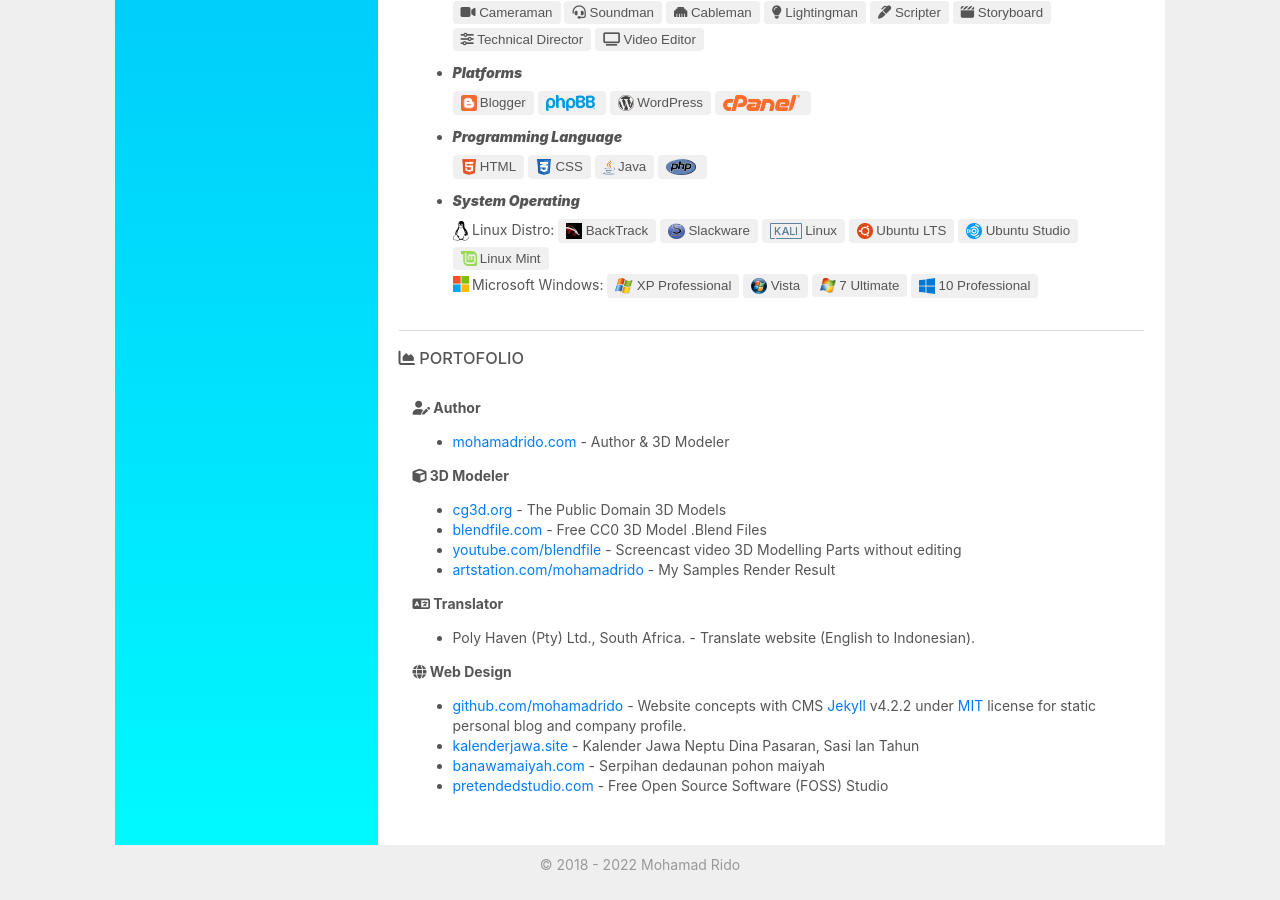
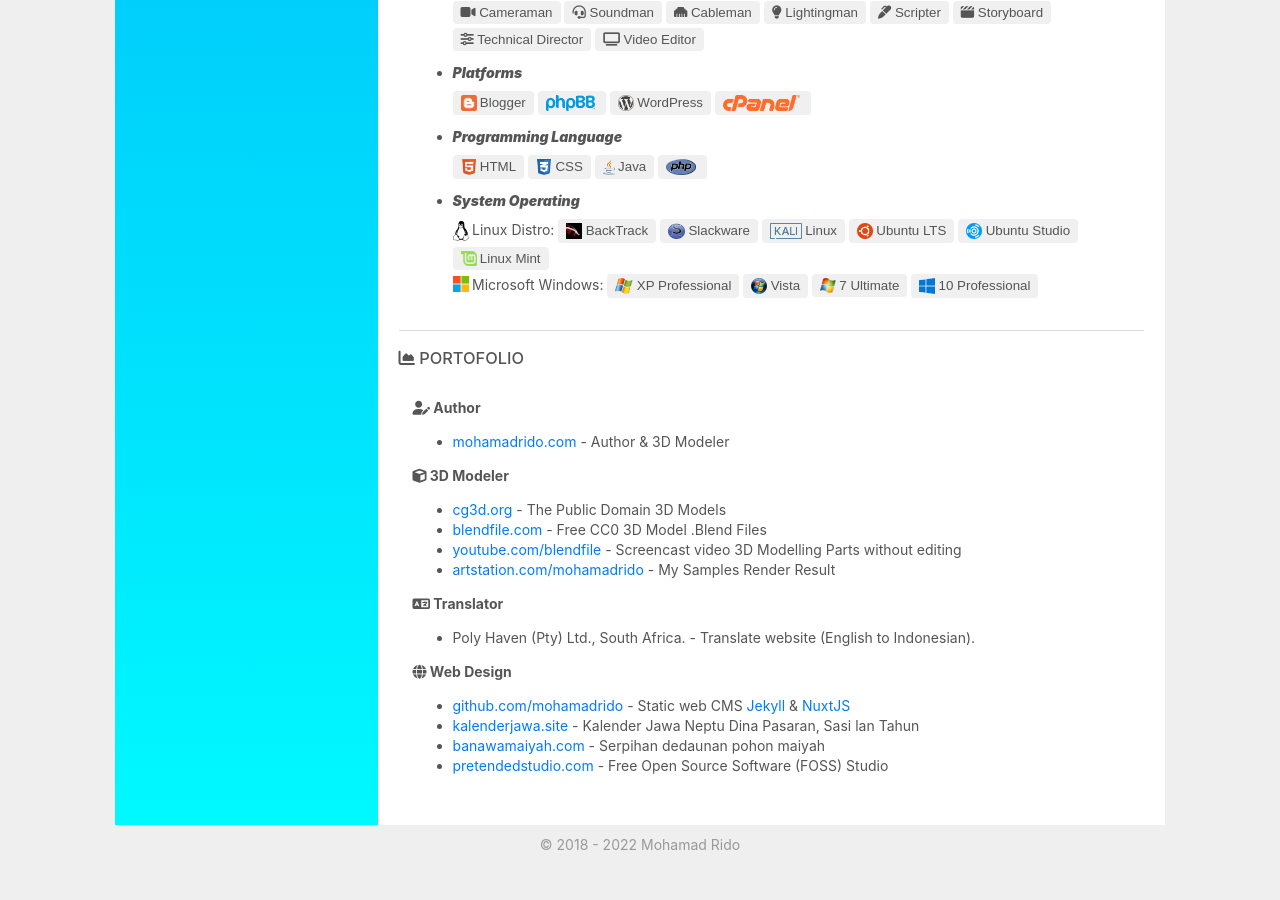
Before and after one commit to mohamadrido/about, a Jekyll site: the page built from index.html, in a window 1280 px wide and 900 px high, scrolled down 1655 px. Built offline with Jekyll 4.4.1, drawn with Linux system fonts in a browser that asks for light colours; nearby versions of some CDN libraries.

Commit message:
Update index.html

```diff
--- a/index.html
+++ b/index.html
@@ -147,7 +147,7 @@
 
     <b><i class="fa fa-globe"></i> Web Design</b>
       <ul>
-      <li><a href="https://github.com/mohamadrido">github.com/mohamadrido</a> - Website concepts with CMS <a href="https://jekyllrb.com">Jekyll</a> v4.2.2 under <a href="https://mit-license.org">MIT</a> license for static personal blog and company profile.</li>
+      <li><a href="https://github.com/mohamadrido">github.com/mohamadrido</a> - Static web CMS <a href="https://jekyllrb.com">Jekyll</a> &amp; <a href="https://nuxtjs.org">NuxtJS</a></li>
       <li><a href="http://kalenderjawa.site">kalenderjawa.site</a> - Kalender Jawa Neptu Dina Pasaran, Sasi lan Tahun</li>
       <li><a href="https://www.banawamaiyah.com" rel="nofollow">banawamaiyah.com</a> - Serpihan dedaunan pohon maiyah</li>
       <li><a href="https://pretendedstudio.com">pretendedstudio.com</a> - Free Open Source Software (FOSS) Studio</li>
```
